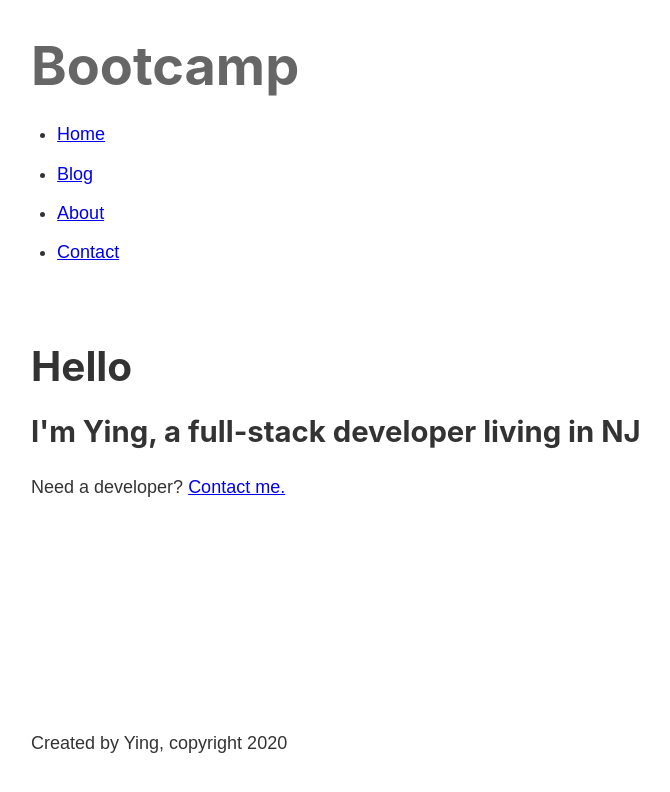
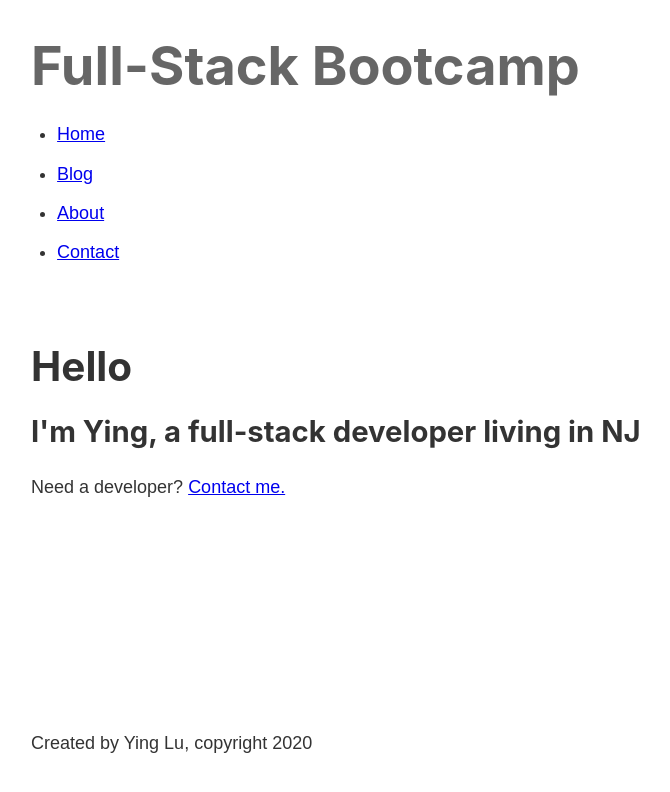
Before and after one commit to yinglu91/gatsby-bootcamp, a Gatsby site: page / in a window 1280 px wide. Shown: the whole page, without its empty margins (252-922 px from the left). Built offline with nearby package versions, Linux system fonts and the light colour scheme; Gatsby itself is replaced by a stand-in of ours.

Commit message:
use grqphql

```diff
--- a/gatsby-config.js
+++ b/gatsby-config.js
@@ -5,5 +5,9 @@
  */
 
 module.exports = {
+  siteMetadata: {
+    title: 'Full-Stack Bootcamp',
+    author: 'Ying Lu',
+  },
   plugins: [`gatsby-plugin-sass`],
 }
--- a/src/components/layout/Footer.jsx
+++ b/src/components/layout/Footer.jsx
@@ -1,9 +1,20 @@
 import React from 'react'
+import { Link, graphql, useStaticQuery } from 'gatsby'
 
 const Footer = () => {
+  const data = useStaticQuery(graphql`
+    query {
+      site {
+        siteMetadata {
+          author
+        }
+      }
+    }
+  `)
+
   return (
     <footer>
-      <p>Created by Ying, copyright 2020</p>
+      <p>Created by {data.site.siteMetadata.author}, copyright 2020</p>
     </footer>
   )
 }
--- a/src/components/layout/Header.jsx
+++ b/src/components/layout/Header.jsx
@@ -1,15 +1,23 @@
 import React from 'react'
-import { Link } from 'gatsby'
-// import './Header.module.scss'
+import { Link, graphql, useStaticQuery } from 'gatsby'
 import headerStyles from './Header.module.scss'
 
 const Header = () => {
-  console.log(headerStyles)
+  const data = useStaticQuery(graphql`
+    query {
+      site {
+        siteMetadata {
+          title
+        }
+      }
+    }
+  `)
+
   return (
     <header className={headerStyles.header}>
       <h1>
         <Link className={headerStyles.title} to="/">
-          Bootcamp
+          {data.site.siteMetadata.title}
         </Link>
       </h1>
       <nav>
```
